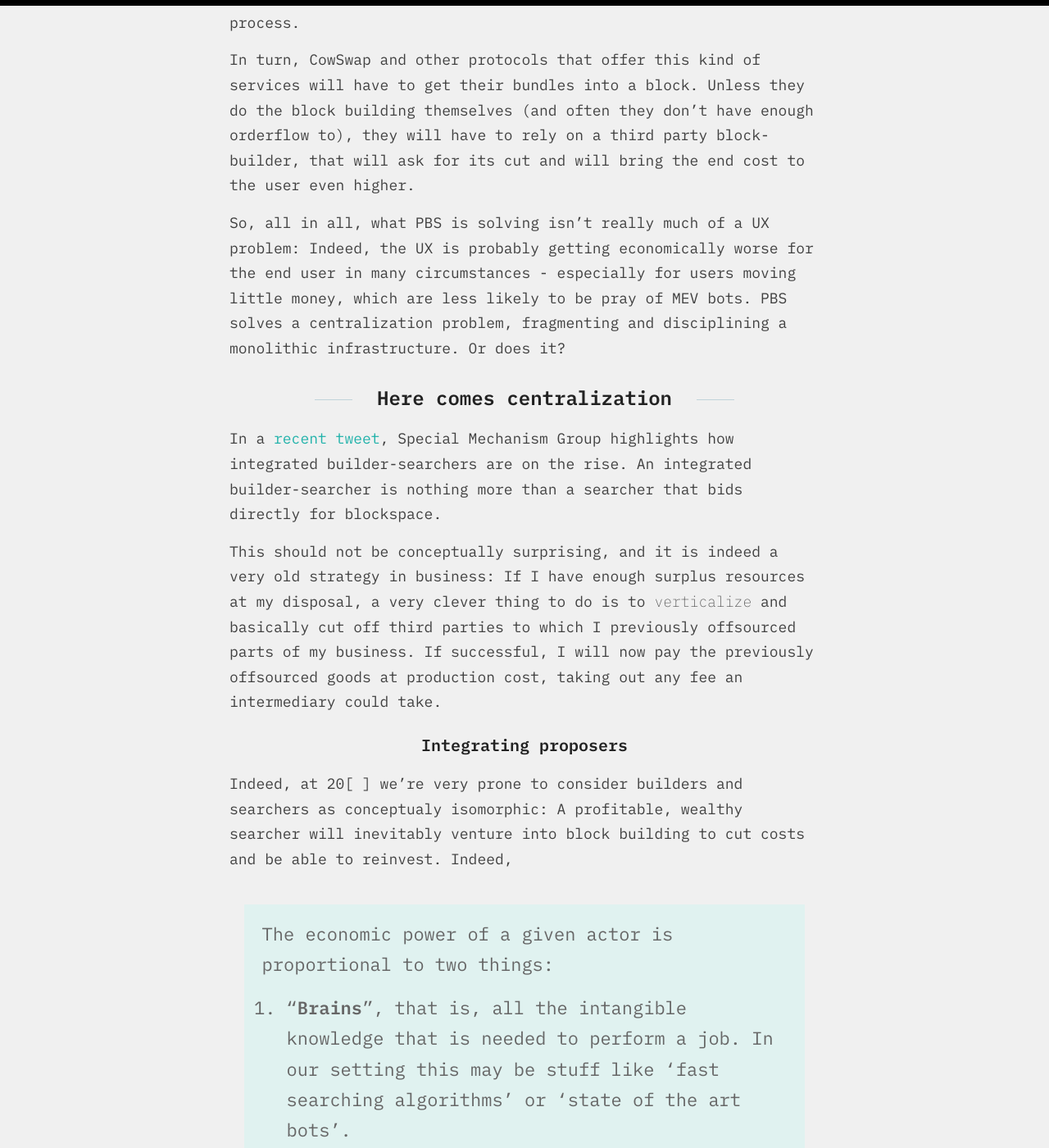
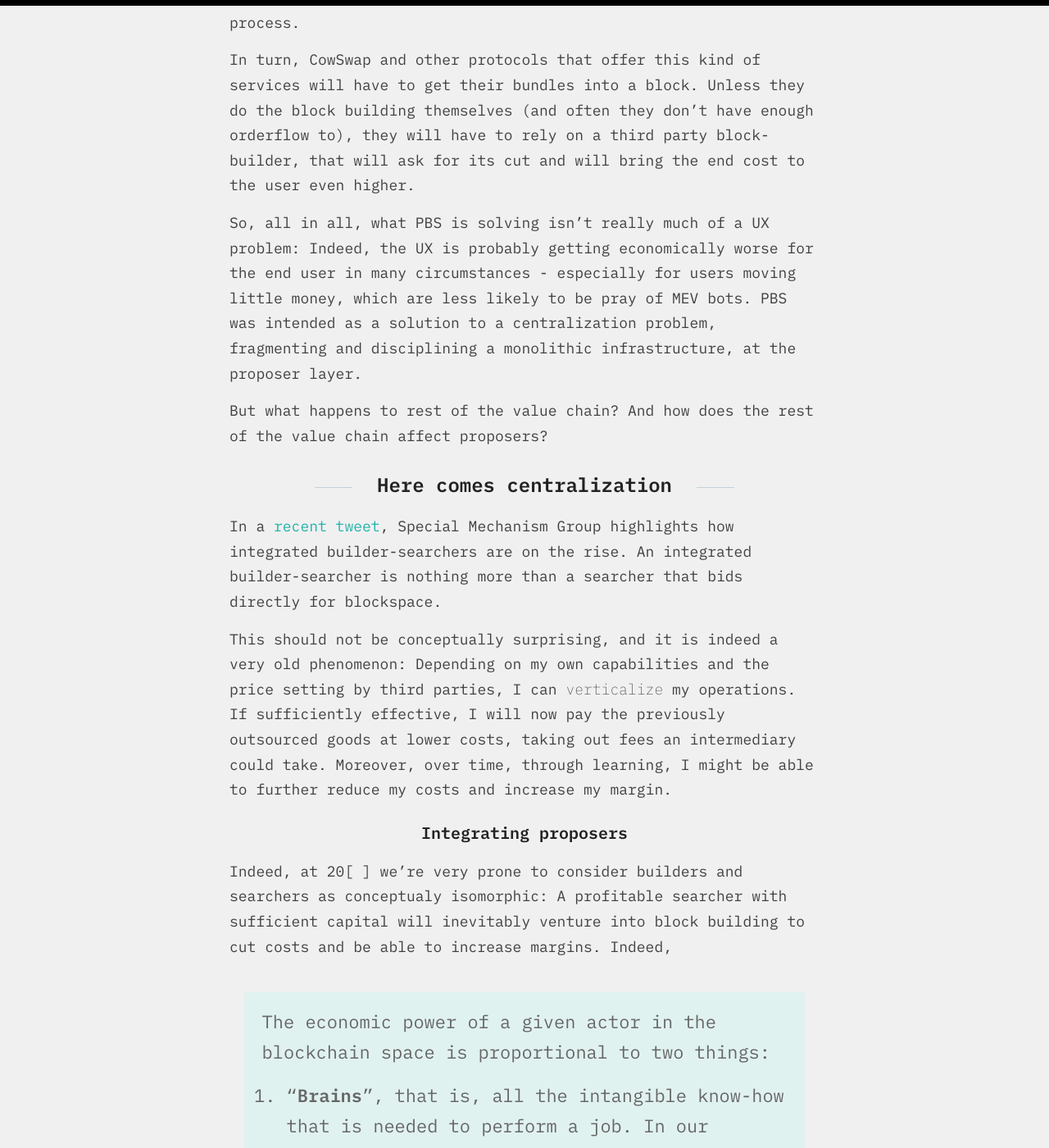
Before and after one commit to eric-downes/20sq-blog, a Jekyll site: the page built from _posts/2023-08-26-mev-cui-bono.md, in a window 1280 px wide and 1400 px high, scrolled down 5691 px. Shown: the whole window at 82% size. Built offline with Jekyll 4.4.1, drawn with Linux system fonts in a browser that asks for light colours; formulas are drawn with MathJax 3; some of the changed text lies outside the part shown.

Commit message:
Added comments and minor changes

```diff
--- a/_posts/2023-08-26-mev-cui-bono.md
+++ b/_posts/2023-08-26-mev-cui-bono.md
@@ -65,21 +65,23 @@ To give you an example, consider [CowSwap](https://swap.cow.fi/#/faq/protocol).
 
 In turn, CowSwap and other protocols that offer this kind of services will have to get their bundles into a block. Unless they do the block building themselves (and often they don't have enough orderflow to), they will have to rely on a third party block-builder, that will ask for its cut and will bring the end cost to the user even higher.
 
-So, all in all, what PBS is solving isn't really much of a UX problem: Indeed, the UX is probably getting economically worse for the end user in many circumstances - especially for users moving little money, which are less likely to be pray of MEV bots. PBS solves a centralization problem, fragmenting and disciplining a monolithic infrastructure. Or does it?
+So, all in all, what PBS is solving isn't really much of a UX problem: Indeed, the UX is probably getting economically worse for the end user in many circumstances - especially for users moving little money, which are less likely to be pray of MEV bots. PBS was intended as a solution to a centralization problem, fragmenting and disciplining a monolithic infrastructure, at the proposer layer.
+
+But what happens to rest of the value chain? And how does the rest of the value chain affect proposers?
 
 ## Here comes centralization
 
 In a [recent tweet](https://twitter.com/specialmech/status/1691178038640492544), Special Mechanism Group highlights how integrated builder-searchers are on the rise. An integrated builder-searcher is nothing more than a searcher that bids directly for blockspace.
 
-This should not be conceptually surprising, and it is indeed a very old strategy in business: If I have enough surplus resources at my disposal, a very clever thing to do is to *verticalize* and basically cut off third parties to which I previously offsourced parts of my business. If successful, I will now pay the previously offsourced goods at production cost, taking out any fee an intermediary could take.
+This should not be conceptually surprising, and it is indeed a very old phenomenon: Depending on my own capabilities and the price setting by third parties, I can *verticalize* my operations. If sufficiently effective, I will now pay the previously outsourced goods at lower costs, taking out fees an intermediary could take. Moreover, over time, through learning, I might be able to further reduce my costs and increase my margin.
 
 ### Integrating proposers
 
-Indeed, at 20[ ] we're very prone to consider builders and searchers as conceptualy isomorphic: A profitable, wealthy searcher will inevitably venture into block building to cut costs and be able to reinvest. Indeed,
+Indeed, at 20[ ] we're very prone to consider builders and searchers as conceptualy isomorphic: A profitable searcher with sufficient capital will inevitably venture into block building to cut costs and be able to increase margins. Indeed,
 
->The economic power of a given actor is proportional to two things:
-1. "**Brains**", that is, all the intangible knowledge that is needed to perform a job. In our setting this may be stuff like 'fast searching algorithms' or 'state of the art bots'.
-2. "**Possessions**", that is, all the stuff that you own and that can make you money from simply owning it, e.g. land, real estate, etc. In our setting this is staked ETH.
+>The economic power of a given actor in the blockchain space is proportional to two things:
+1. "**Brains**", that is, all the intangible know-how that is needed to perform a job. In our setting this may be stuff like 'fast searching algorithms' or 'state of the art bots'.
+2. "**Barriers to entry**", that is, all the stuff that protects you from competition. In our setting this is staked ETH.
 
 Whereas markets relying on 1. are often dynamic, since often just a little capital is needed to produce technological advantage, markets relying on 2. tend to be more static, because of very high initial investment costs.
 
```
